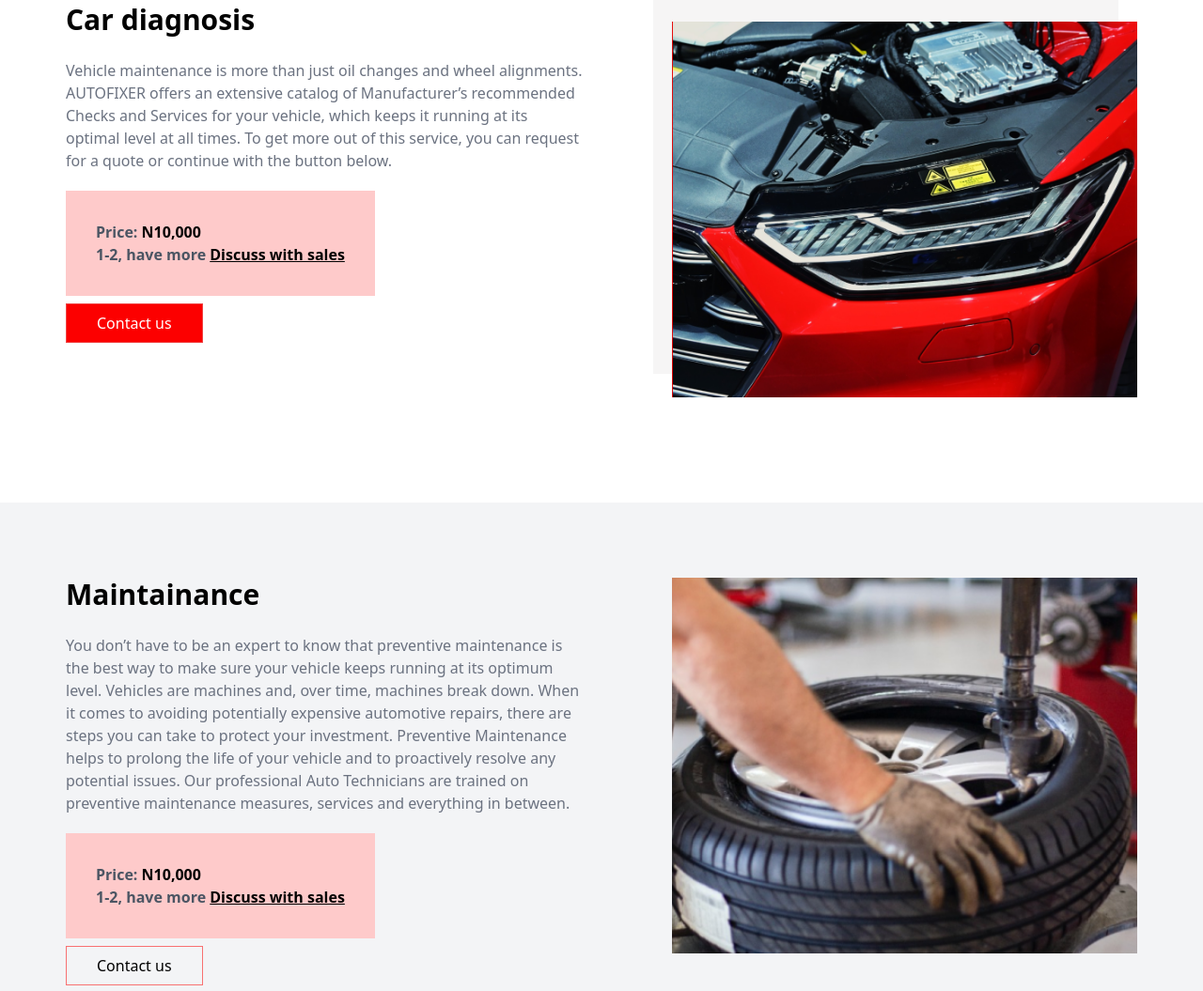
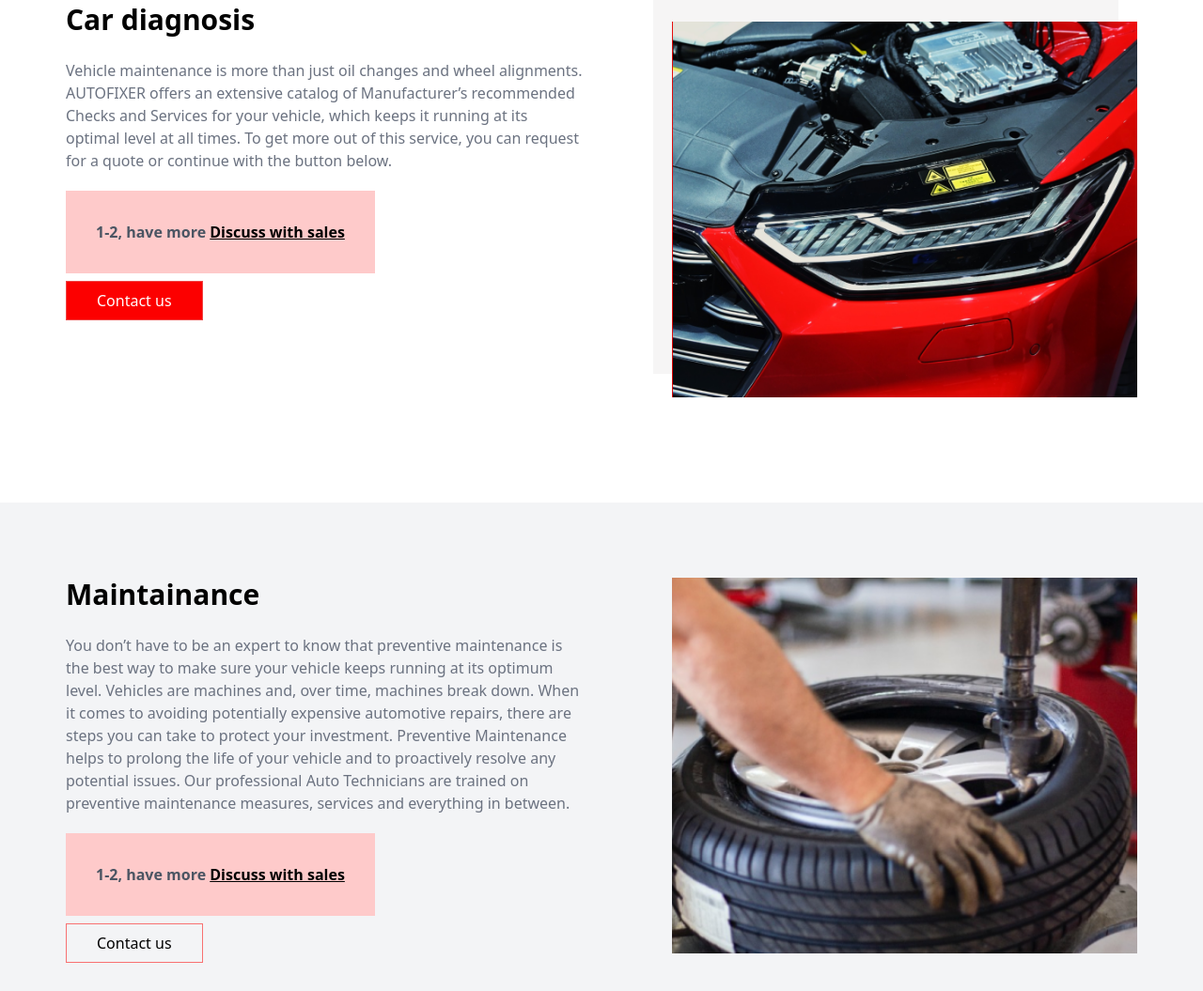
Before and after one commit to Tonylex18/autofixerFE, a website: page booking.html in a window 1280 px wide. Shown: the part 357-1412 px from the top of the page at 94% size. Drawn offline with nearby package versions, Linux system fonts and the light colour scheme.

Commit message:
new changes effected

```diff
--- a/booking.html
+++ b/booking.html
@@ -157,10 +157,10 @@
                 continue with the button below.
               </p>
               <div class="flex flex-col bg-red-200 px-8 py-8">
-                <div>
+                <!-- <div>
                   <span class="font-bold text-gray-600">Price: </span>
                   <span class="font-bold">N10,000</span>
-                </div>
+                </div> -->
                 <div>
                   <span class="font-bold text-gray-600">1-2, have more</span>
                   <span class="font-bold underline">Discuss with sales</span>
@@ -209,10 +209,10 @@
                   services and everything in between.
                 </p>
                 <div class="flex flex-col bg-red-200 px-8 py-8">
-                  <div>
+                  <!-- <div>
                     <span class="font-bold text-gray-600">Price: </span>
                     <span class="font-bold">N10,000</span>
-                  </div>
+                  </div> -->
                   <div>
                     <span class="font-bold text-gray-600">1-2, have more</span>
                     <span class="font-bold underline">Discuss with sales</span>
@@ -272,10 +272,10 @@
                   suspension repairs, AUTOFIXER has you covered.
                 </p>
                 <div class="flex flex-col bg-red-200 px-8 py-8">
-                  <div>
+                  <!-- <div>
                     <span class="font-bold text-gray-600">Price: </span>
                     <span class="font-bold">N10,000</span>
-                  </div>
+                  </div> -->
                   <div>
                     <span class="font-bold text-gray-600">1-2, have more</span>
                     <span class="font-bold underline">Discuss with sales</span>
```
